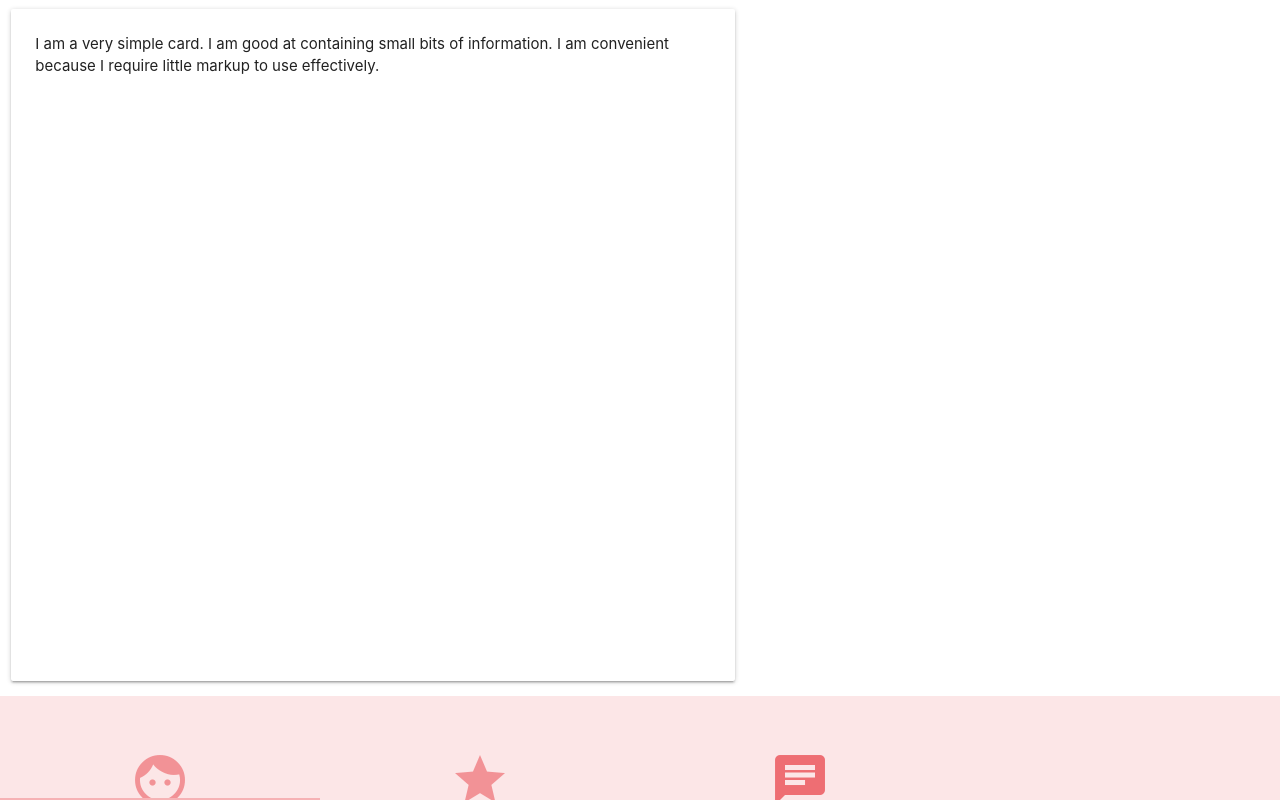
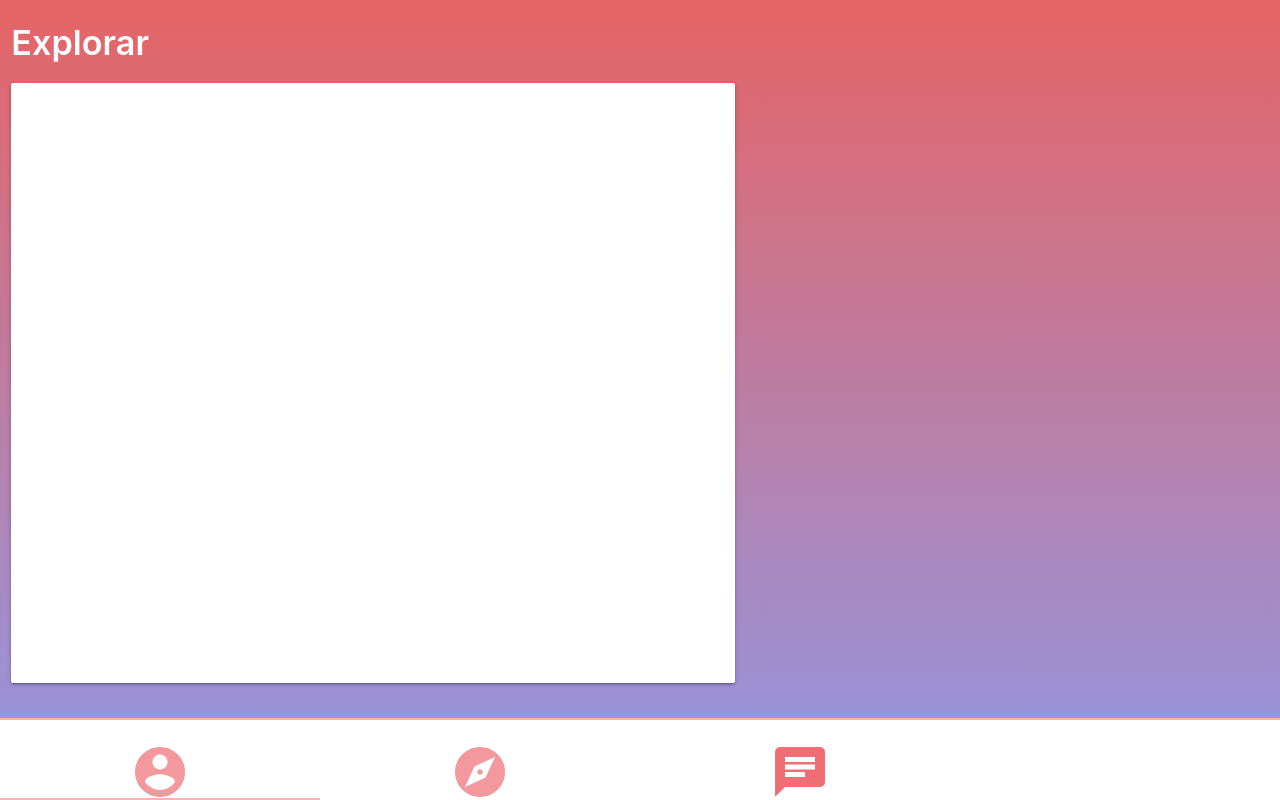
Before and after one commit to RaimundoLima/Swapper, a PHP site: page /main in a window 1280 px wide. Run offline with PHP 8.4, Linux system fonts and the light colour scheme.

Commit message:
Novo background + titulos

```diff
--- a/Swapper/View/css/style.css
+++ b/Swapper/View/css/style.css
@@ -1,4 +1,9 @@
-html, body { height: 100%; width: 100%; margin: 0; }
+html, body {
+    height: 100%;
+    width: 100%;
+    background: linear-gradient(#e66465, #9198e5);
+}
+
 #chat{
     padding-left: 5%;
     padding-right: 5%;
@@ -32,14 +37,26 @@ html, body { height: 100%; width: 100%; margin: 0; }
 }
 
 .tabs{
+    z-index: 10;
     width: 100%;
     bottom: 0;
     left: 0;
     position: absolute;
-    height: 13%;
+    height: 10%;
 
 
-    background-color: #fce6e7;
+    background-color: white;
+    box-shadow: 0px -2px 0px #f6b2b5;
+}
+
+.titulo_tab{
+    color: white;
+    font-weight: 600;
+}
+
+.perfil_tab .titulo_tab{
+        color: rgb(238, 110, 115);
+        font-weight: 600;
 }
 
 .tabs .tab{
@@ -48,9 +65,14 @@ html, body { height: 100%; width: 100%; margin: 0; }
 }
 
 .material-icons{
-    padding-top: 20%;
+    padding-top:8%;
 }
 
 .card{
      width: 100%;
 }
+
+.perfil_tab{
+    top: 0;
+    background-color: #f0f0f0;
+}
--- a/Swapper/View/js/main.js
+++ b/Swapper/View/js/main.js
@@ -11,6 +11,7 @@ $(document).ready(function(){
 });
 
 function redimensionar(){
-    $(".tabs-content").css('height', ($(window).height()*0.87)+'px');
-    $(".card").css('height', ($(window).height()*0.84)+'px');
+    $(".tabs-content").css('height', ($(window).height()*0.90)+'px');
+    $(".perfil_tab").css('height', ($(window).height()*0.90)+'px');
+    $(".card").css('height', ($(window).height()*0.75)+'px');
 }
--- a/Swapper/View/main.php
+++ b/Swapper/View/main.php
@@ -7,10 +7,10 @@
         <div class="col s12">
             <ul class="tabs">
                 <li class="tab col s3"><a href="#test1">
-                    <i class="medium material-icons">face</i>
+                    <i class="medium material-icons">account_circle</i>
                 </a></li>
                 <li class="tab col s3"><a class="active" href="#test2">
-                    <i class="medium material-icons">star</i>
+                    <i class="medium material-icons">explore</i>
                 </a></li>
                 <li class="tab col s3"><a href="#test3">
                     <i class="medium material-icons">chat</i>
@@ -20,61 +20,50 @@
         <div id="test1" class="aba col s12">
 
              <div class="row">
-                <div class="cd col s12 m7">
-                <div class="card">
-                    <div class="card-image">
-                    <img src="/View/img/rai.jpg">
-                    <span class="card-title">Card Title</span>
-                    </div>
-                    <div class="card-content">
-                    <p>I am a very simple card. I am good at containing small bits of information.
-                    I am convenient because I require little markup to use effectively.</p>
-                    </div>
-                    <div class="card-action">
-                    <a href="#">This is a link</a>
-                    </div>
-                </div>
+                <div class="perfil_tab col s12">
+
+                <h4 class="titulo_tab" >Perfil</h4>
+
                 </div>
             </div>
 
 
         </div>
+
         <div id="test2" class="aba col s12">
 
-        <div class="row">
-                <div class="cd col s12 m7">
-                <div class="card">
-                    <div class="card-image">
-                    <span class="card-title">Card Title</span>
+            <h4 class="titulo_tab" >Explorar</h4>
+
+                <div class="row">
+                    <div class=" col s12 m7">
+                    <div class="card">
+                        <div class="card-content">
+
+                        </div>
                     </div>
-                    <div class="card-content">
-                    <p>I am a very simple card. I am good at containing small bits of information.
-                    I am convenient because I require little markup to use effectively.</p>
                     </div>
                 </div>
-                </div>
-            </div>
 
 
         </div>
+
         <div id="test3" class="aba col s12">
 
-        <div class="row">
-                <div class="cd col s12 m7">
-                <div class="card">
-                    <div class="card-image">
-                    <span class="card-title">Card Title</span>
+            <h4 class="titulo_tab" >Combinações</h4>
+
+                <div class="row">
+                    <div class=" col s12 m7">
+                    <div class="card">
+                        <div class="card-content">
+                        <p>I am a very simple card. I am good at containing small bits of information.
+                        I am convenient because I require little markup to use effectively.</p>
+                        </div>
+                        <div class="card-action">
+                        <a href="#">This is a link</a>
+                        </div>
                     </div>
-                    <div class="card-content">
-                    <p>I am a very simple card. I am good at containing small bits of information.
-                    I am convenient because I require little markup to use effectively.</p>
-                    </div>
-                    <div class="card-action">
-                    <a href="#">This is a link</a>
                     </div>
                 </div>
-                </div>
-            </div>
 
 
         </div>
```
